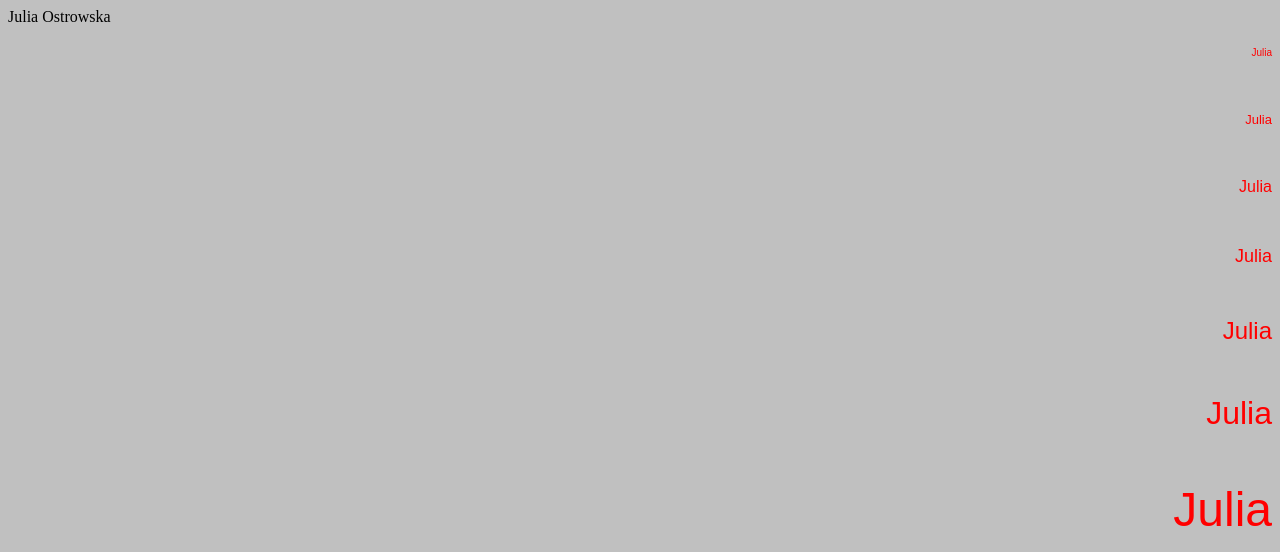
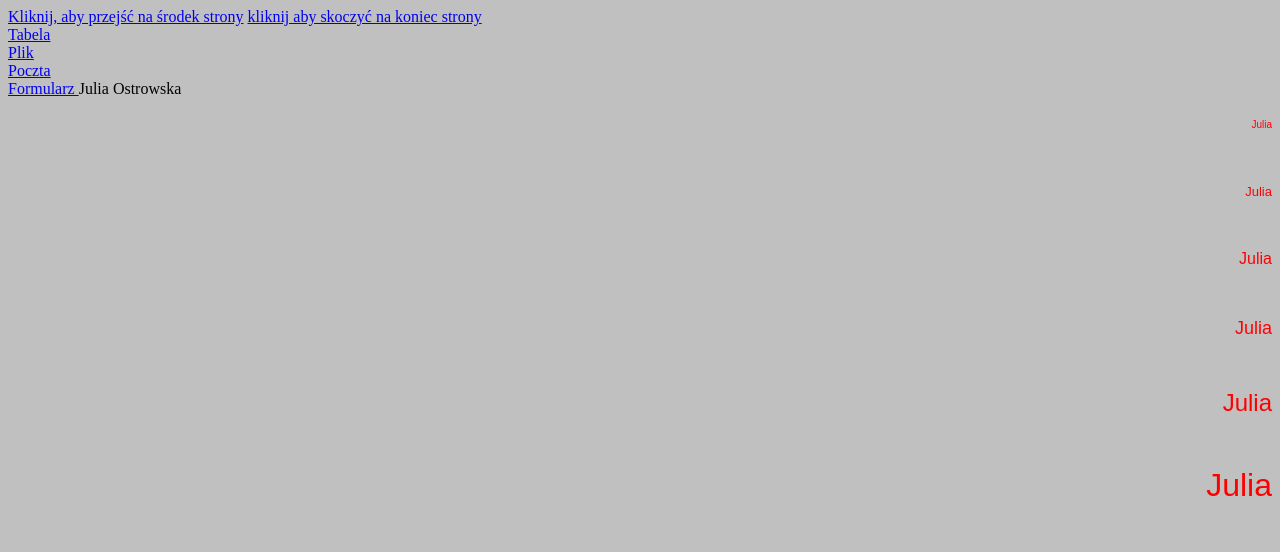
Before and after one commit to JulkaOstrowska1/WitrynyaplikacjePracownia, a plain HTML site: page index.html in a window 1280 px wide. Shown: the top 552 px of the page. Drawn offline with Linux system fonts and the light colour scheme.

Commit message:
Update index.html

```diff
--- a/index.html
+++ b/index.html
@@ -1,4 +1,10 @@
 <!DOCTYPE html>
+<a href="#srodek">Kliknij, aby przejść na środek strony</a>
+<a href="#koniec">kliknij aby skoczyć na koniec strony</a><br>
+<A HREF="Tabela_Ostrowska.html"> Tabela </A><br>
+<A HREF="Plik_Ostrowska.html"> Plik </A><br>
+<A HREF="Poczta_Ostrowska.html"> Poczta </A><br>
+<A HREF="Formularz_Ostrowska.html"> Formularz </A>
      <html lang="pl-PL">
        <html>
         <head>
@@ -60,6 +66,13 @@ Julia Ostrowska
  <HR size="9" width="100" align="right" color="purple" >
 <p align="left"> <font size="3" > <b>nazwisko ucznia &nbsp;&nbsp;&nbsp;&nbsp;&nbsp;&nbsp;&nbsp;&nbsp;&nbsp;&nbsp;&nbsp; imię ucznia</b> </font> </p> <br>
 <p align="lefts"> <font size="3" > Ostrowska &nbsp;&nbsp;&nbsp;&nbsp;&nbsp;&nbsp;&nbsp;&nbsp;&nbsp;&nbsp;&nbsp;&nbsp;&nbsp;&nbsp;&nbsp;&nbsp;&nbsp;&nbsp;&nbsp;&nbsp;&nbsp; Julia </font> </p> <br>
+<div id="srodek">Jesteś w środku strony!</div>
+<a href="#">kliknij aby skoczyć na początek strony</a><br>
+<a href="#koniec">kliknij aby skoczyć na koniec strony</a><br>
+<A HREF="Tabela_Ostrowska.html"> Tabela </A><br>
+<A HREF="Plik_Ostrowska.html"> Plik </A><br>
+<A HREF="Poczta_Ostrowska.html"> Poczta </A><br>
+<A HREF="Formularz_Ostrowska.html"> Formularz </A><br>
 &Ouml; <br>
 &Eacute; <br>
 &plusmn; <br>
@@ -140,7 +153,9 @@ Julia Ostrowska
 <LI> Mini STX (305 x 277 mm)
 
 		</UL>
+<div id="koniec">Jesteś w końcu strony!</div>
 <a href="#">kliknij aby skoczyć na początek strony</a><br>
+<a href="#srodek">Kliknij, aby przejść na środek strony</a><br>
 <A HREF="Tabela_Ostrowska.html"> Tabela </A><br>
 <A HREF="Plik_Ostrowska.html"> Plik </A><br>
 <A HREF="Poczta_Ostrowska.html"> Poczta </A><br>
```
